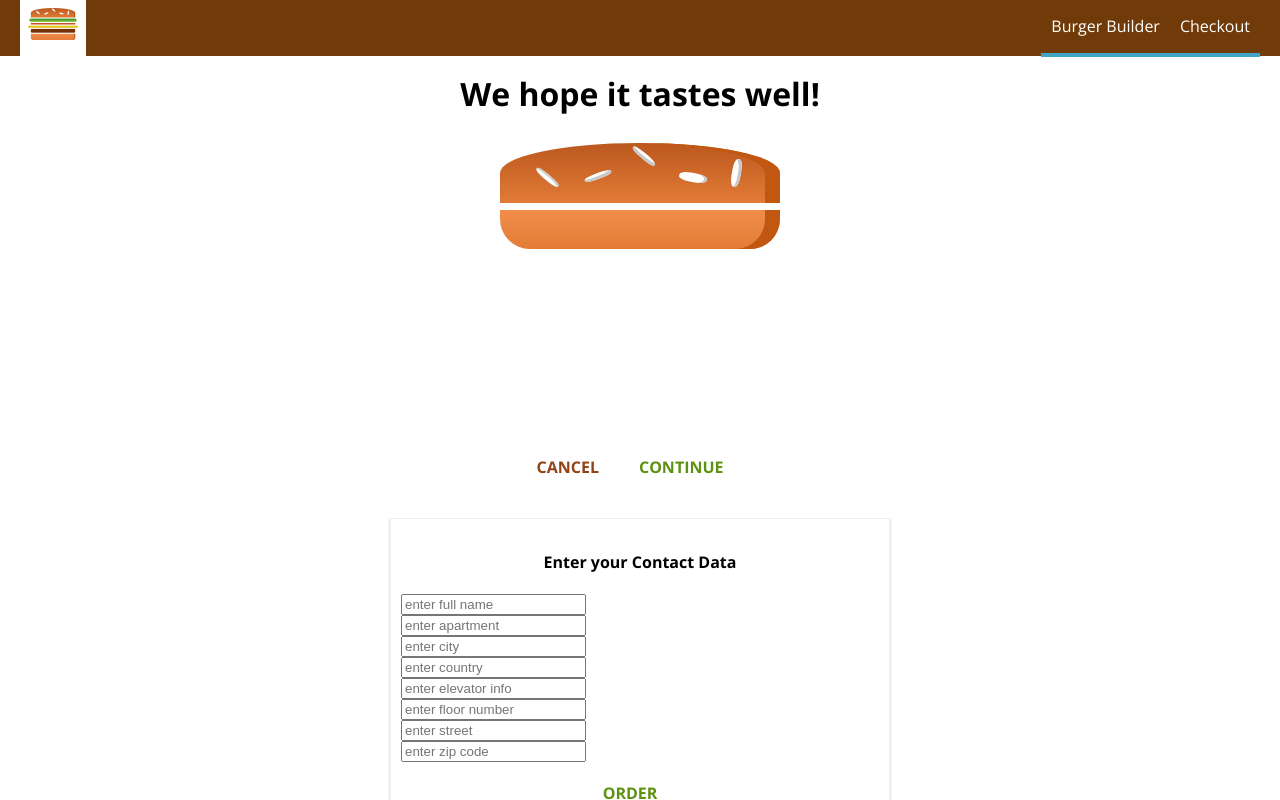
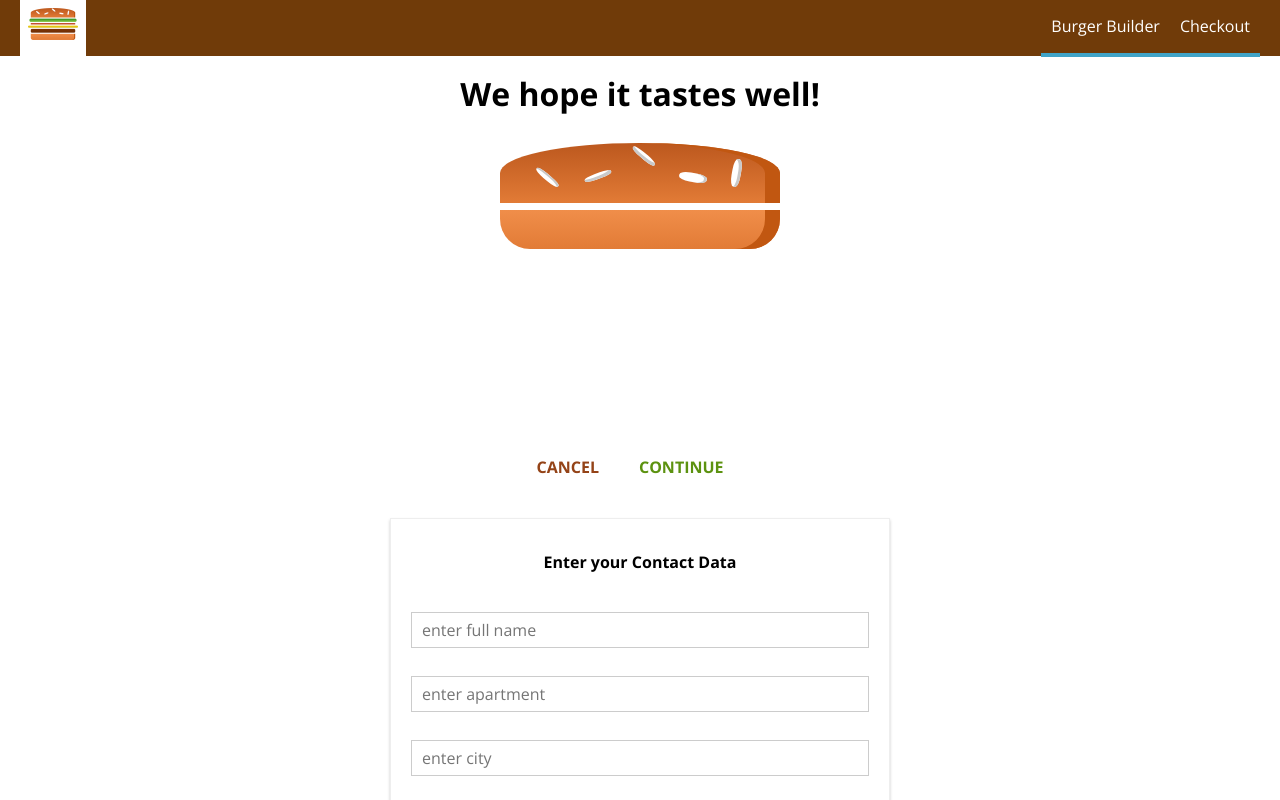
Before and after one commit to TimorTartakovsky/burger, a React app: page /checkout in a window 1280 px wide. Both pictures are taken after a click on the button "CONTINUE". Shown: the top 800 px of the page. Built offline with nearby package versions, Linux system fonts and the light colour scheme.

Commit message:
new changes

```diff
--- /dev/null
+++ b/src/components/UI/Input/Input.js
@@ -0,0 +1,28 @@
+import React from 'react';
+import {inputTypes} from "../../../consts/application_consts";
+import classes from './Input.scss';
+
+const input = (props) => {
+
+    let inputElement = null;
+
+    switch (props.inputType) {
+        case inputTypes.input:
+            inputElement = <input className={ classes.inputElement } { ...props } />;
+            break;
+        case inputTypes.textArea:
+            inputElement = <textarea className={ classes.inputElement } { ...props } />;
+            break;
+        default: inputElement = <input className={ classes.inputElement } { ...props } />;
+    }
+
+    return (
+        <div className={ classes.input } >
+            <label className={ classes.label }>{ props.label }</label>
+            { inputElement }
+        </div>
+    )
+};
+
+
+export default input;
--- /dev/null
+++ b/src/components/UI/Input/Input.scss
@@ -0,0 +1,36 @@
+$input-width: 100%;
+$input-padding: 10px;
+$input-label-font-weight: 600;
+$input-label-margin: 8px;
+$input-common-background-color: #ccc;
+$input-element-border: 1px solid $input-common-background-color;
+$input-element-background-color: #fff;
+$input-element-padding: 6px 10px;
+
+.input {
+  box-sizing: border-box;
+  width: $input-width;
+  padding: $input-padding;
+
+  .label {
+    display: block;
+    font-weight: $input-label-font-weight;
+    margin: $input-label-margin;
+  }
+
+  .inputElement {
+    outline: none;
+    font: inherit;
+    display: block;
+    box-sizing: border-box;
+    border: $input-element-border;
+    background-color: $input-element-background-color;
+    padding: $input-element-padding;
+    width: $input-width;
+    &:focus {
+      outline: none;
+      background-color: $input-common-background-color;
+    }
+  }
+
+}
--- a/src/consts/application_consts.js
+++ b/src/consts/application_consts.js
@@ -26,3 +26,8 @@ export const BTN_TYPES = {
     success: 'success',
     danger: 'danger',
 };
+
+export const inputTypes = {
+    input: 'input',
+    textArea: 'textarea'
+}
--- a/src/containers/Checkout/ContactData/ContactData.js
+++ b/src/containers/Checkout/ContactData/ContactData.js
@@ -1,10 +1,12 @@
 import React, { Component } from 'react';
 import ApplicationMessages from "../../../messages/ApplicationMessages";
 import Button from '../../../components/UI/Button/Button';
-import {BTN_TYPES} from "../../../consts/application_consts";
+import {BTN_TYPES, inputTypes} from "../../../consts/application_consts";
 import OrderHttpService from '../../../services/orders/http-order-service';
 import Spinner from '../../../components/UI/Spinner/Spinner';
 import classes from './ContactData.scss';
+import Input from '../../../components/UI/Input/Input';
+
 
 class ContactData extends Component {
 
@@ -57,35 +59,35 @@ class ContactData extends Component {
     render() {
 
         let form = (<form >
-            <input className={ classes.inputElement }
+            <Input inputType={ inputTypes.input }
                    type='text'
                    name='fullName'
                    placeholder={ ApplicationMessages.contactDataComponent.form.fullNamePlaceholder }/>
-            <input className={ classes.inputElement }
+            <Input inputType={ inputTypes.input }
                    type='text'
                    name='apt'
                    placeholder={ ApplicationMessages.contactDataComponent.form.aptPlaceholder }/>
-            <input className={ classes.inputElement }
+            <Input inputType={ inputTypes.input }
                    type='text'
                    name='city'
                    placeholder={ ApplicationMessages.contactDataComponent.form.cityPlaceholder }/>
-            <input className={ classes.inputElement }
+            <Input inputType={ inputTypes.input }
                    type='text'
                    name='country'
                    placeholder={ ApplicationMessages.contactDataComponent.form.countryPlaceholder }/>
-            <input className={ classes.inputElement }
+            <Input inputType={ inputTypes.input }
                    type='text'
                    name='elevator'
                    placeholder={ ApplicationMessages.contactDataComponent.form.elevatorPlaceholder }/>
-            <input className={ classes.inputElement }
+            <Input inputType={ inputTypes.input }
                    type='text'
                    name='floor'
                    placeholder={ ApplicationMessages.contactDataComponent.form.floorPlaceholder }/>
-            <input className={ classes.inputElement }
+            <Input inputType={ inputTypes.input }
                    type='text'
                    name='street'
                    placeholder={ ApplicationMessages.contactDataComponent.form.streetPlaceholder }/>
-            <input className={ classes.inputElement }
+            <Input inputType={ inputTypes.input }
                    type='text'
                    name='zipCode'
                    placeholder={ ApplicationMessages.contactDataComponent.form.zipCodePlaceholder }/>
```
